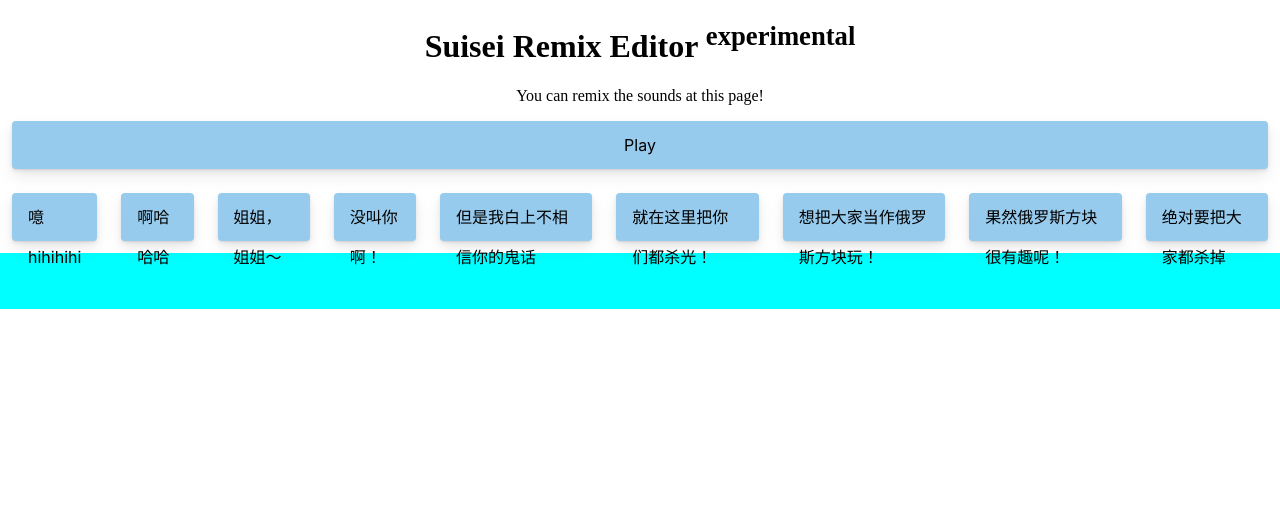
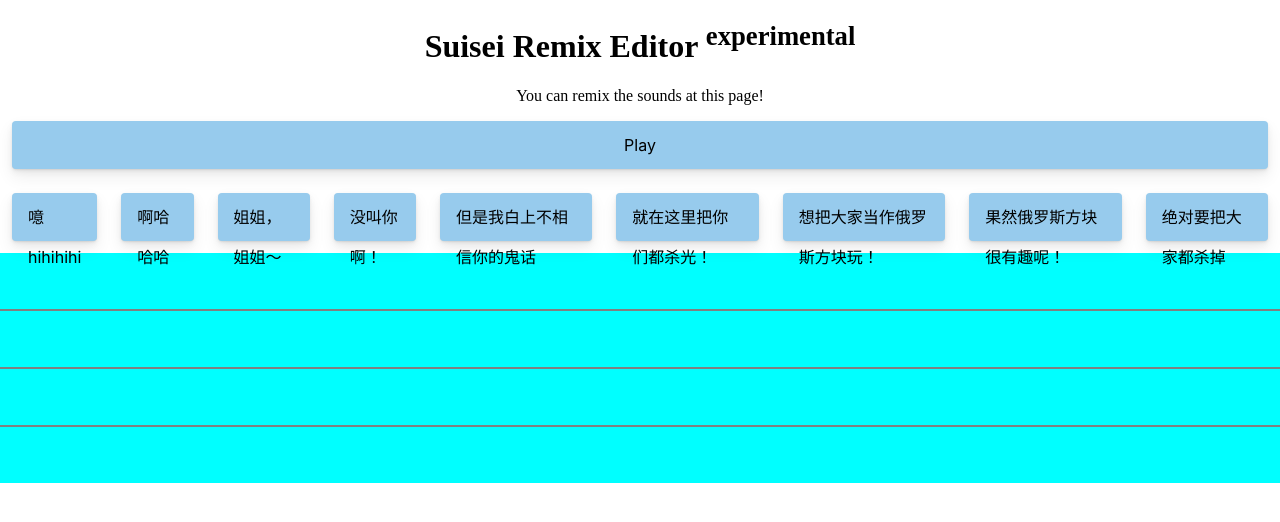
Before and after one commit to suisei-cn/starbuttons, a Vue app: page /#/editor in a window 1280 px wide. Shown: the top 522 px of the page. Built offline with nearby package versions, Linux system fonts and the light colour scheme.

Commit message:
feat(EditorView): 4-tracks!

```diff
--- a/src/views/EditorView.vue
+++ b/src/views/EditorView.vue
@@ -20,7 +20,10 @@
     </div>
     <div id="editor">
       <div id="tracks">
-        <div ref="track1" class="track"></div>
+        <div data-track-id="1" class="track"></div>
+        <div data-track-id="2" class="track"></div>
+        <div data-track-id="3" class="track"></div>
+        <div data-track-id="4" class="track"></div>
       </div>
     </div>
   </div>
```
